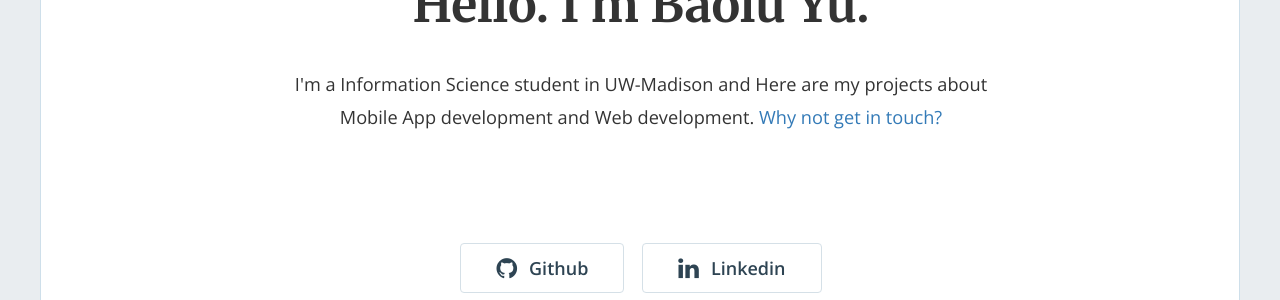
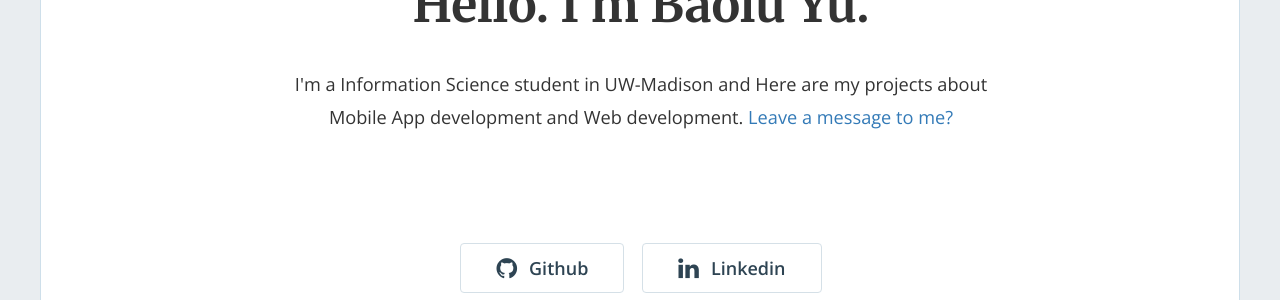
Before and after one commit to dorothy110/dorothy110.github.io, a Jekyll site: the page built from index.html, in a window 1280 px wide and 900 px high. Shown: the part 181-481 px from the top of the window. Built offline with Jekyll 4.4.1, drawn with Linux system fonts in a browser that asks for light colours; nearby versions of some CDN libraries; the list of posts is cut into pages by our own code.

Commit message:
change form sentence

```diff
--- a/_includes/contact.html
+++ b/_includes/contact.html
@@ -1 +1 @@
-<a data-toggle="modal" data-target="#contact"> Why not get in touch?</a>
+<a data-toggle="modal" data-target="#contact"> Leave a message to me?</a>
```
